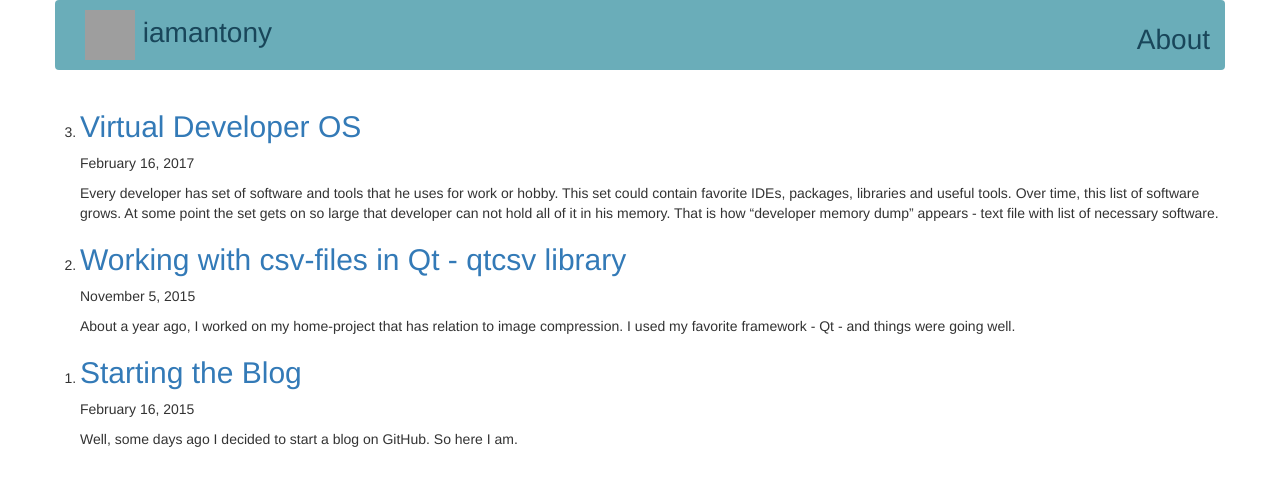
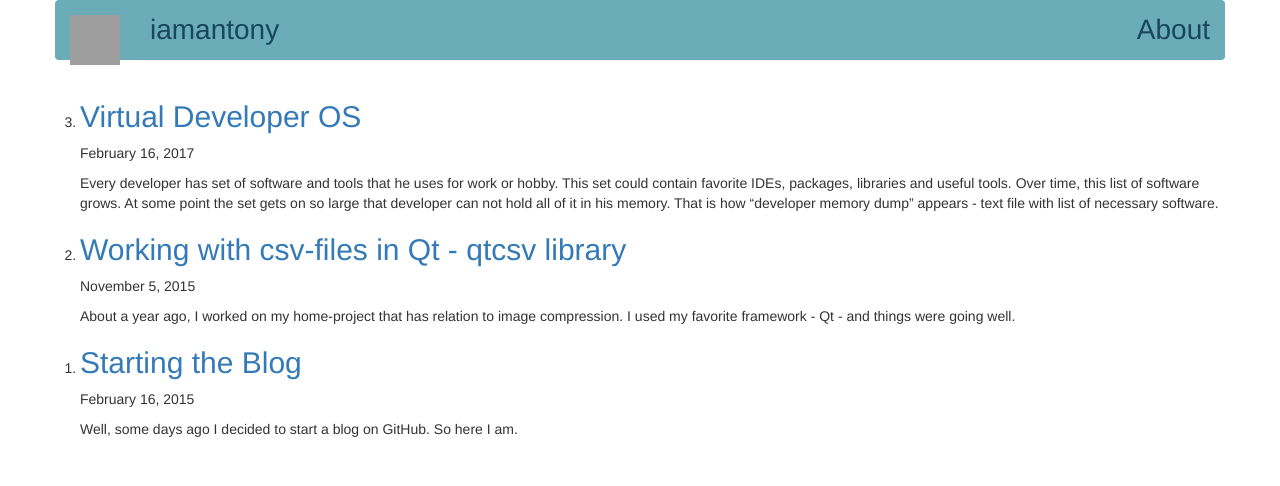
Before and after one commit to iamantony/iamantony.github.io, a Jekyll site: the page built from index.md, in a window 1280 px wide. Shown: the top 486 px of the page. Built offline with Jekyll 4.4.1, drawn with Linux system fonts in a browser that asks for light colours; nearby versions of some CDN libraries; grey boxes are pictures that could not be loaded.

Commit message:
Fix header

```diff
--- a/_includes/page/header.html
+++ b/_includes/page/header.html
@@ -2,12 +2,10 @@
   <nav class="navbar navbar-default">
     <div class="container">
       <div class="navbar-header">
+        <a class="navbar-brand disabled" href="/"><img alt="&#9883" src="https://ru.gravatar.com/userimage/42306888/3128316850dcdf3110cc6a7ce62179a8?size=50"></a>
         <ul class="nav nav-pills nav-justified">
           <li>
-            <a class="navbar-left" href="/">
-              <img border="0" alt="&#9883" src="https://ru.gravatar.com/userimage/42306888/3128316850dcdf3110cc6a7ce62179a8?size=50">
-              iamantony
-            </a>
+            <a class="navbar-left" href="">iamantony</a>
           </li>
           <li>
             <a class="navbar-right" href="/about.html">About</a>
```
